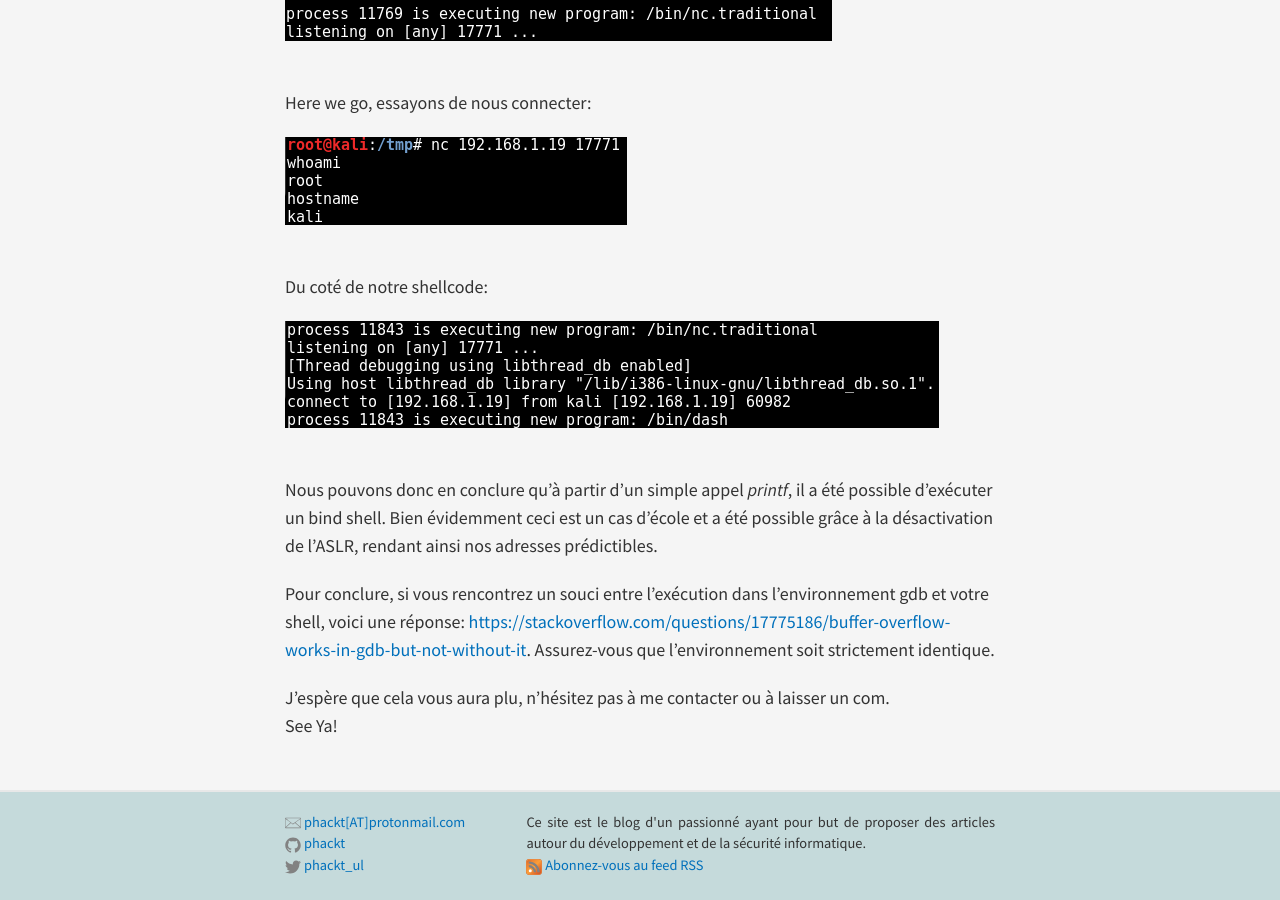
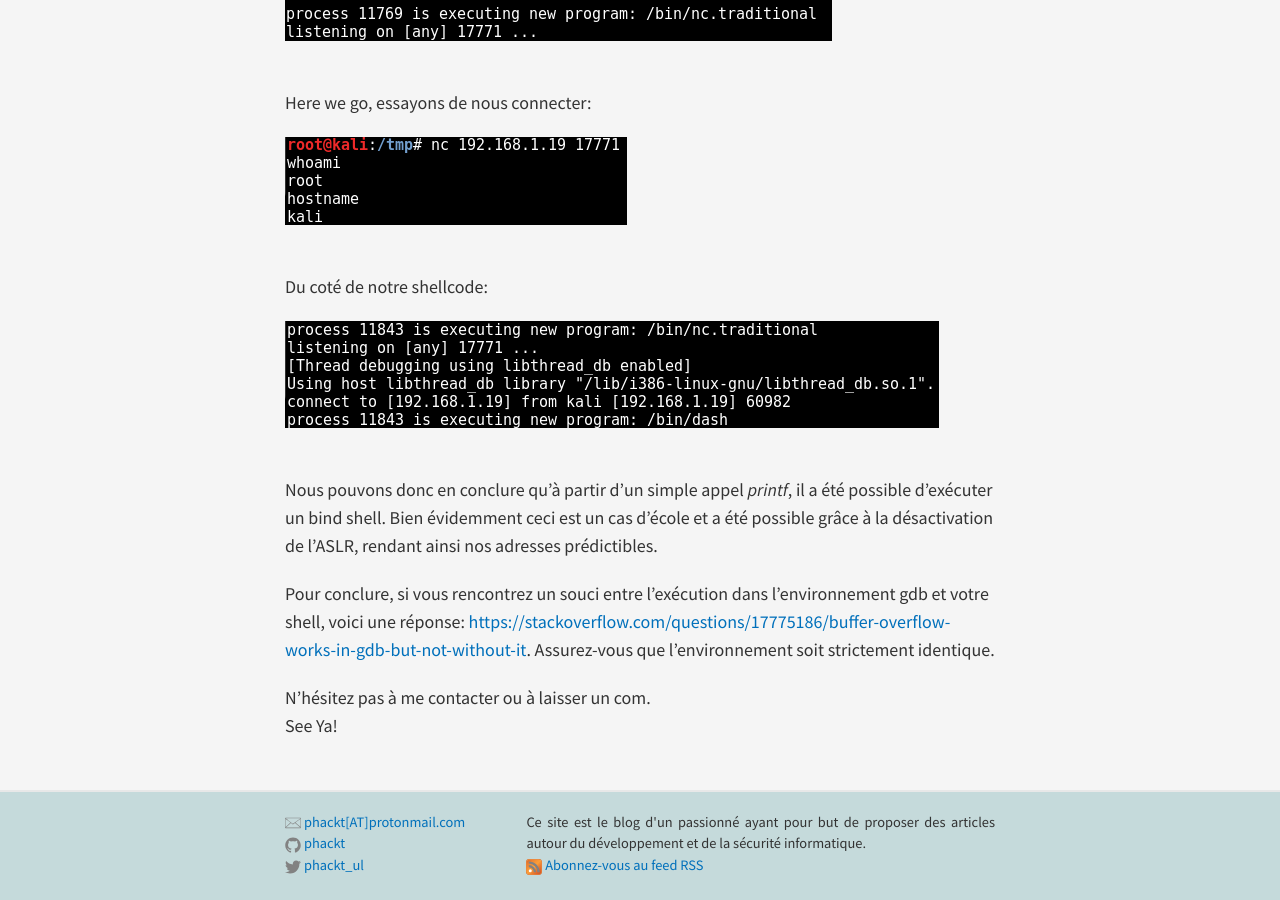
Before and after one commit to phackt/phackt.github.io, a Jekyll site: the page built from _posts/2017-02-28-Format-String.markdown, in a window 1280 px wide and 900 px high, scrolled down 12643 px. Built offline with Jekyll 4.4.1, drawn with Linux system fonts in a browser that asks for light colours; nearby versions of some CDN libraries; comment, search, counter and statistics services are not loaded.

Commit message:
update fmt

```diff
--- a/_posts/2017-02-28-Format-String.markdown
+++ b/_posts/2017-02-28-Format-String.markdown
@@ -246,5 +246,5 @@ Nous pouvons donc en conclure qu'à partir d'un simple appel *printf*, il a ét
 
 Pour conclure, si vous rencontrez un souci entre l'exécution dans l'environnement gdb et votre shell, voici une réponse: [https://stackoverflow.com/questions/17775186/buffer-overflow-works-in-gdb-but-not-without-it](https://stackoverflow.com/questions/17775186/buffer-overflow-works-in-gdb-but-not-without-it). Assurez-vous que l'environnement soit strictement identique.
 
-J'espère que cela vous aura plu, n'hésitez pas à me contacter ou à laisser un com.
+N'hésitez pas à me contacter ou à laisser un com.
 See Ya!
```
